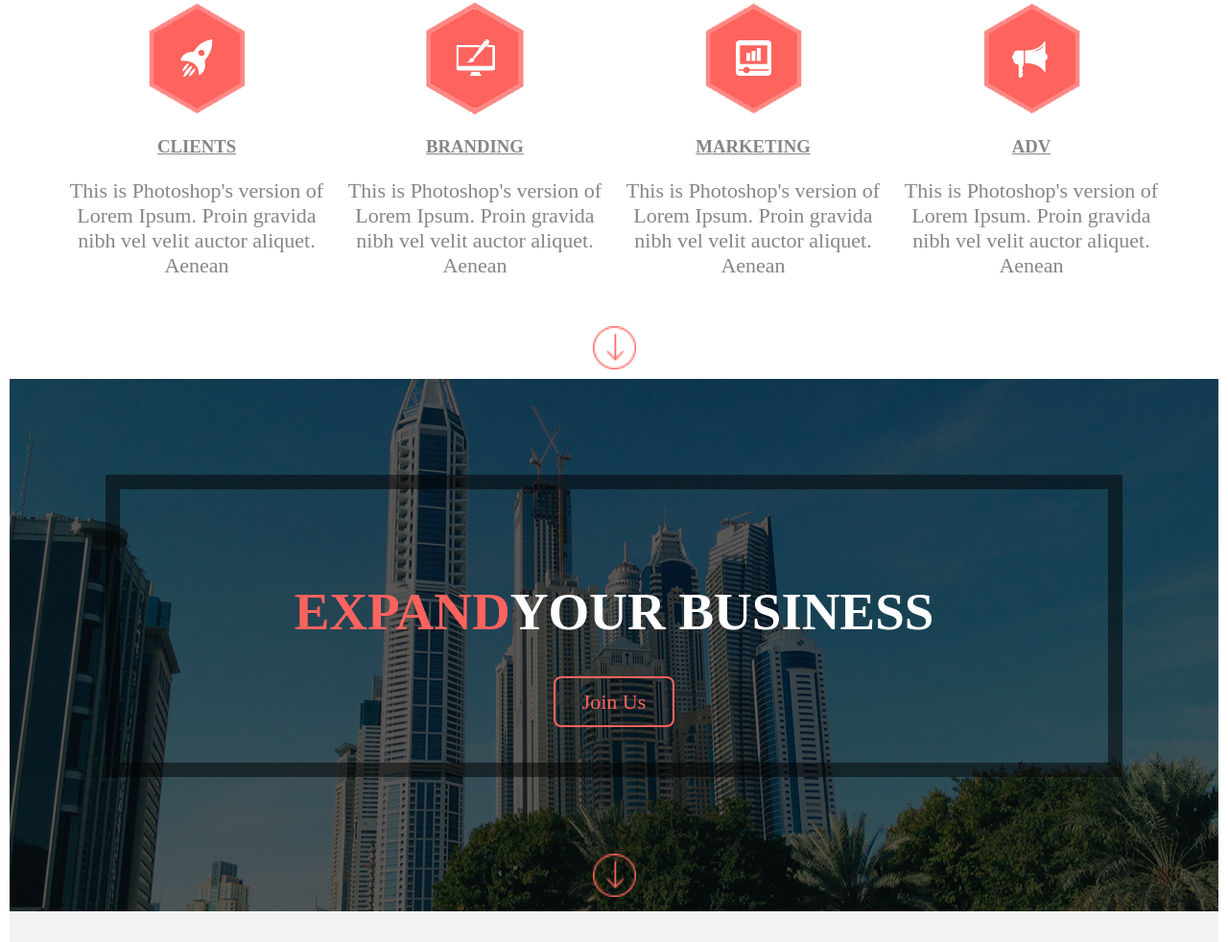
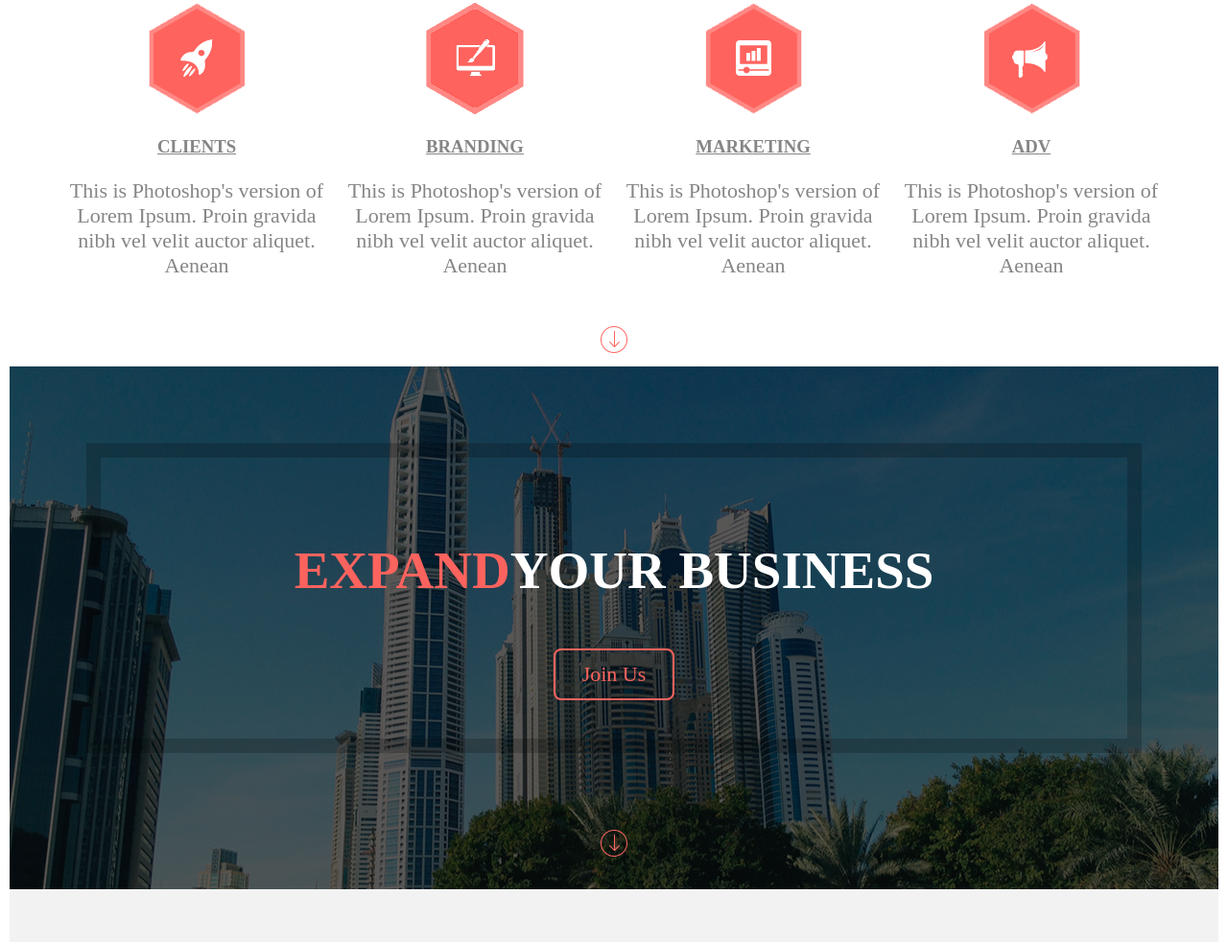
Before and after one commit to VakshauskasL/project, a plain HTML site: page index.html in a window 1280 px wide. Shown: the part 856-1838 px from the top of the page at 96% size. Drawn offline with Linux system fonts and the light colour scheme; a script that the page names is missing.

Commit message:
first commit

```diff
--- a/media.css
+++ b/media.css
@@ -1,3 +1,4 @@
+
 @media screen and (max-width:768px) and (min-width:550px) {
     nav{
         flex-direction: column;
@@ -10,6 +11,7 @@
       body.expand .mainText {
         padding: 50px 0;
         margin-bottom: 20px;
+        border:none;
       }
 
       body.expand .mainText h1 {
@@ -37,17 +39,17 @@
         font-size:18px;
         padding-bottom: 20px;
     }
-    body.expand {
+    body .expand {
         padding:10px;
       }
 
-    body.expand .mainText {
+    body .expand .mainText {
         border:none;
         padding: 30px 0;
         margin-bottom: 20px;
       }
 
-    body.expand .mainText h1 {
+    body .expand .mainText h1 {
         margin-bottom: 30px;
         font-size: 25px;
       }
--- a/style.scss
+++ b/style.scss
@@ -1,20 +1,17 @@
 
 body{
     a.arrowDown{
-        font-size: 30px;
+        display: inline-block;
         text-decoration: none;
-        display: flex;
-        justify-content: center;
         margin: 0 auto;
         border-radius: 50%;
-        width: 45px;
-        height: 45px;
         &:hover{
             background: #fc635e;
             color:#ffffff;
         }
     }
     a.btn{
+        display: inline-block;
         color:#fc635e;
         text-decoration: none;
         font-size: 22px;
@@ -125,11 +122,14 @@ body{
             }
         }
         .expand{
-                padding: 100px 100px 15px 100px;
+                padding: 80px 80px 30px 80px;
                 background: url('img/expand.png') no-repeat;
-                /*min-height: 575px;*/
+                min-height: 400px;
+                display: flex;
+                max-width: 1260px;
+                flex-direction: column;
                 .mainText{
-                    padding: 50px;
+                    padding: 40px;
                     margin-bottom: 80px;
                     border:15px solid rgba(0,0,0,0.2);
                     h1{
@@ -274,11 +274,12 @@ body{
         }
     }
     .our_team{
+        max-width: 1260px;
+        min-height: 500px;
         background-color: #f2f2f2;
         display: flex;
         flex-direction: column;
         text-align: center;
-        margin-bottom: 10px;
         padding:30px;
         .wrap{
             display: flex;
@@ -309,6 +310,7 @@ body{
             text-transform: uppercase;
             color:gray;
             text-decoration: underline;
+            padding-top: 50px;
             padding-bottom: 5px;
             span{
                 color:#fc635e;
```
Also changed, not shown: style.css, 1 other file.
